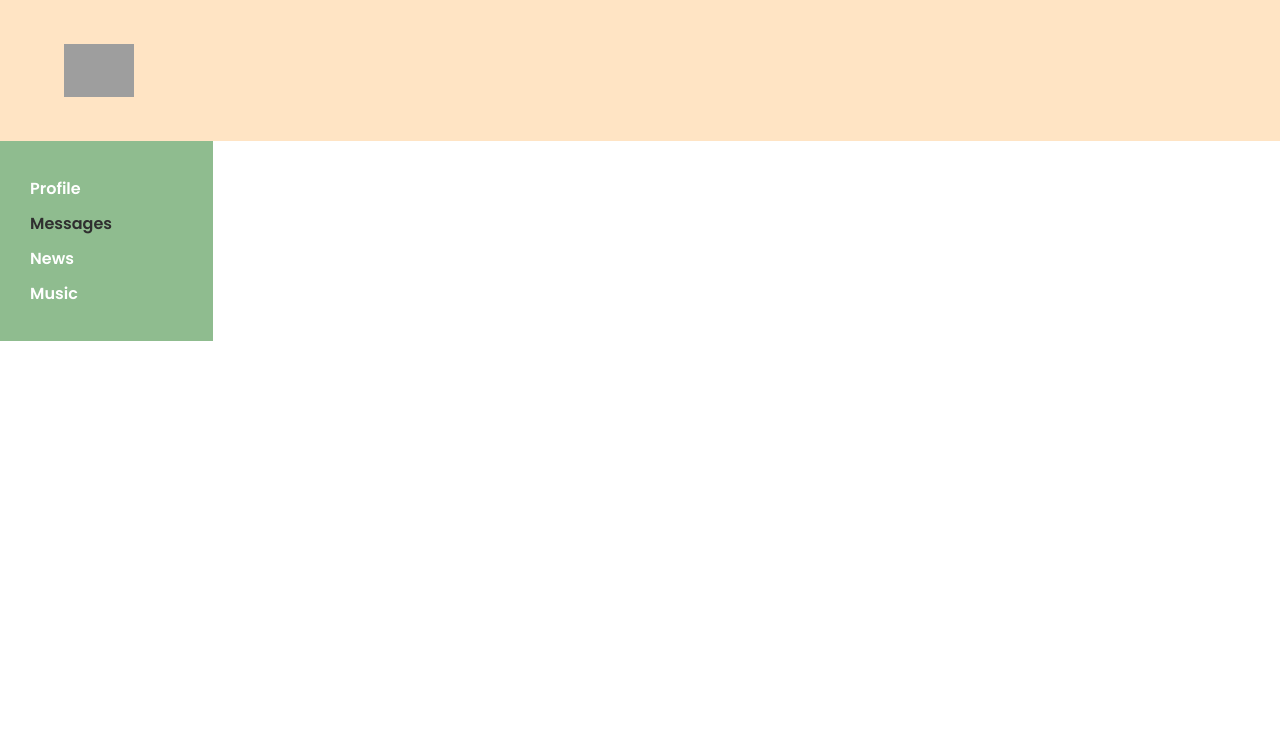
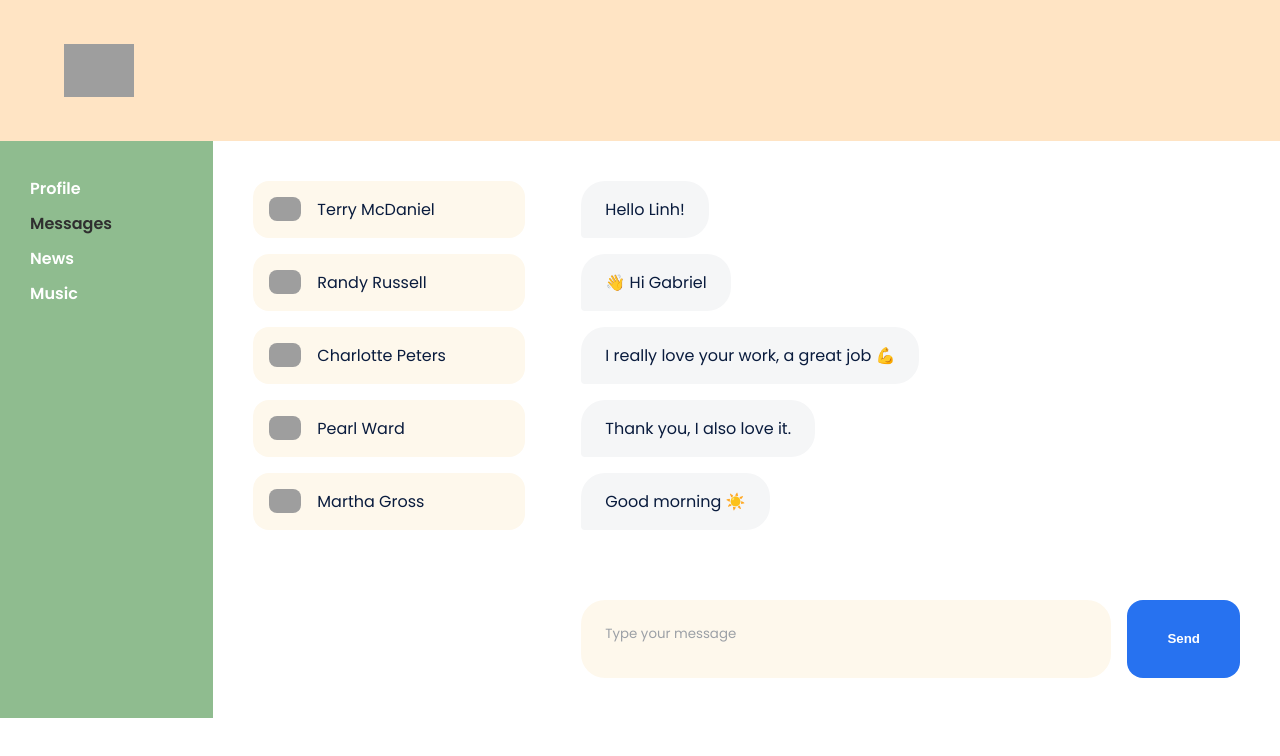
Before and after one commit to SakharovaKsu/Social-media, a React (Create React App) app: page /dialogs in a window 1280 px wide. Shown: the top 756 px of the page. Built offline with nearby package versions, Linux system fonts and the light colour scheme; grey boxes are pictures that could not be loaded.

Commit message:
Создала контейнер для Dialogs
вынесла туда все что нужно из store

```diff
--- a/src/App.tsx
+++ b/src/App.tsx
@@ -8,6 +8,7 @@ import {BrowserRouter, Route} from 'react-router-dom';
 import News from './components/News/News';
 import Music from './components/Music/Music';
 import {StoreType} from './redux/redux-store';
+import DialogsContainer from './components/Dialogs/DialogsContainer';
 
 
 type AppProps = {
@@ -22,15 +23,8 @@ const App: FC<AppProps> = ({store}) => {
                 <Navbar/>
                 <div className='app-wrapper-content'>
                     {/*отрисовка компонента по клику на страничке*/}
-                    {/*<Route exact path='/dialogs'*/}
-                    {/*       render={() => */}
-                    {/*           // <Dialogs dialogsData={store.dialogsPage.dialogsData}*/}
-                    {/*           //                    messageData={store.dialogsPage.messageData}*/}
-                    {/*           //                    newMessageText={store.dialogsPage.newMessageText}*/}
-                    {/*           //                    dispatch={dispatch.bind(store)}/>*/}
-                    {/*           <Dialogs store={store}/>*/}
-                    {/*}/>*/}
                     {/*через render вызываем анонимную функцию, которая отрисовывает компонент*/}
+                    <Route exact path='/dialogs' render={() => <DialogsContainer store={store}/>}/>
                     <Route path='/profile' render={() => <Profile store={store}/>}/>
                     <Route path='/news' component={News}/>
                     <Route path='/music' component={Music}/>
--- a/src/components/Dialogs/Dialogs.tsx
+++ b/src/components/Dialogs/Dialogs.tsx
@@ -1,24 +1,22 @@
 import React, {FC} from 'react';
 import s from './Dialogs.module.css';
-import DialogItem from "./DialogItem /DialogItem";
-import Message from "./Message/Message";
-import {AllActionType} from '../../redux/state';
-import TextArea from "./TextArea/TextArea";
+import DialogItem from './DialogItem /DialogItem';
+import Message from './Message/Message';
+import TextArea from './TextArea/TextArea';
 import {DialogsDataType, MessageDataType} from '../../redux/dialogsReducer';
 
+type DialogsType = {
+    dialogsData: DialogsDataType[]
+    messageData: MessageDataType[]
+    newMessageText: string
+    addMessagesCallback: () => void
+    updateNewMessageTextCallback: (text: string) => void
+}
 
-type DialogsType = {
-    messageData: MessageDataType[]
-    dialogsData: DialogsDataType[]
-    dispatch: (action: AllActionType) => void
-    newMessageText: string
-}
-const Dialogs:FC<DialogsType> = ({messageData, dialogsData,
-                                 dispatch, newMessageText}) => {
+const Dialogs:FC<DialogsType> = ({dialogsData, messageData, newMessageText, addMessagesCallback, updateNewMessageTextCallback}) => {
 
     const dialogsElements = dialogsData.map(dialog =>
         <DialogItem key={dialog.id} name={dialog.name} id={dialog.id} src={dialog.src}/>);
-
 
     const messagesElements = messageData.map(message => <Message key={message.id} message={message.message} id={message.id}/>)
 
@@ -27,9 +25,11 @@ const Dialogs:FC<DialogsType> = ({messageData, dialogsData,
             <ul className={s.list}>{ dialogsElements }</ul>
             <div>
                 <div className={s.messagesList}>{ messagesElements }</div>
-                <TextArea name={'Send'}
-                          dispatch={dispatch}
-                          newMessageText={newMessageText}
+                <TextArea
+                    name={'Send'}
+                    newMessageText={newMessageText}
+                    addMessagesCallback={addMessagesCallback}
+                    updateNewMessageTextCallback={updateNewMessageTextCallback}
                 />
             </div>
         </div>
--- /dev/null
+++ b/src/components/Dialogs/DialogsContainer.tsx
@@ -0,0 +1,37 @@
+import React, {FC} from 'react';
+import {addMassageAC, updateNewMessageTextAC} from '../../redux/dialogsReducer';
+import {StoreType} from '../../redux/redux-store';
+import Dialogs from './Dialogs';
+
+type DialogsType = {
+    store: StoreType
+}
+const DialogsContainer:FC<DialogsType> = ({store}) => {
+
+    const newStore = store.getState()
+    const dialogsData= newStore.dialogsPage.dialogsData
+    const messageData= newStore.dialogsPage.messageData
+    const newMessageText = newStore.dialogsPage.newMessageText
+
+    const dispatch = store.dispatch.bind(store)
+
+    const addMessages = () => {
+        dispatch(addMassageAC())
+    }
+
+    const updateNewMessageText = (text: string) => {
+        dispatch(updateNewMessageTextAC(text))
+    }
+
+    return (
+        <Dialogs
+            dialogsData={dialogsData}
+            messageData={messageData}
+            newMessageText={newMessageText}
+            addMessagesCallback={addMessages}
+            updateNewMessageTextCallback={updateNewMessageText}
+        />
+    )
+}
+
+export default DialogsContainer;
--- a/src/components/Dialogs/TextArea/TextArea.tsx
+++ b/src/components/Dialogs/TextArea/TextArea.tsx
@@ -5,13 +5,14 @@ import {addMassageAC, updateNewMessageTextAC} from '../../../redux/dialogsReduce
 
 type TextAreaType = {
     name: string
-    dispatch: (action: AllActionType) => void
+    addMessagesCallback: () => void
+    updateNewMessageTextCallback: (text: string) => void
     newMessageText: string
 }
-const TextArea:FC<TextAreaType> = ({name, dispatch,  newMessageText}) => {
+const TextArea:FC<TextAreaType> = ({name,  newMessageText, addMessagesCallback, updateNewMessageTextCallback}) => {
 
     const addMessages = () => {
-        dispatch(addMassageAC())
+        addMessagesCallback()
     }
 
     const onMessageChange = (e:ChangeEvent<HTMLTextAreaElement>) => {
@@ -19,7 +20,7 @@ const TextArea:FC<TextAreaType> = ({name, dispatch,  newMessageText}) => {
         const text = e.currentTarget.value
 
         if(text) {
-            dispatch(updateNewMessageTextAC(text))
+            updateNewMessageTextCallback(text)
         }
     }
 
@@ -27,9 +28,9 @@ const TextArea:FC<TextAreaType> = ({name, dispatch,  newMessageText}) => {
         const text = e.currentTarget.value
 
         if (e.key === 'Enter') {
-            e.preventDefault();
+            e.preventDefault()
             if (text.trim()) {
-                dispatch(addMassageAC());
+                addMessagesCallback()
             }
         }
     };
--- a/src/index.tsx
+++ b/src/index.tsx
@@ -6,12 +6,10 @@ import {StateType} from './redux/state';
 import store from './redux/redux-store'
 
 export const renderEntireTree = (state: StateType) => {
-    // store.getState() - нужно вызвать, что б получить state, a addPost не вызываем, так как передаем его дальше.
-    // Когда мы отдаем кому-то метод (в нашем случае пропсам), то что б при вызове этого метода не было undefined, то используем такой лайфхак -> store.addPost.bind(store) (через bind мы связываем метод со store)
+    // store.getState() - нужно вызвать, что б получить state.
+    // Когда мы отдаем кому-то метод (в нашем случае пропсам), то что б при вызове этого метода не было undefined, то используем такой лайфхак -> store.dispatch.bind(store) (через bind мы связываем метод со store)
 
     ReactDOM.render(
-        // <App store={store.getState()}
-        //      dispatch={store.dispatch.bind(store)}/>,
         <App store={store}/>,
         document.getElementById('root')
     );
```
